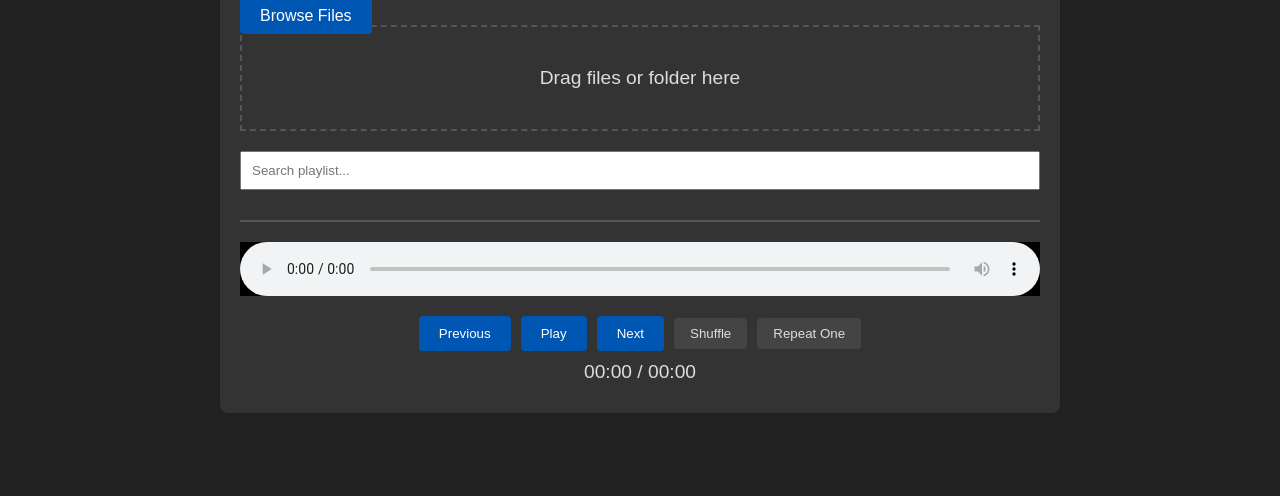
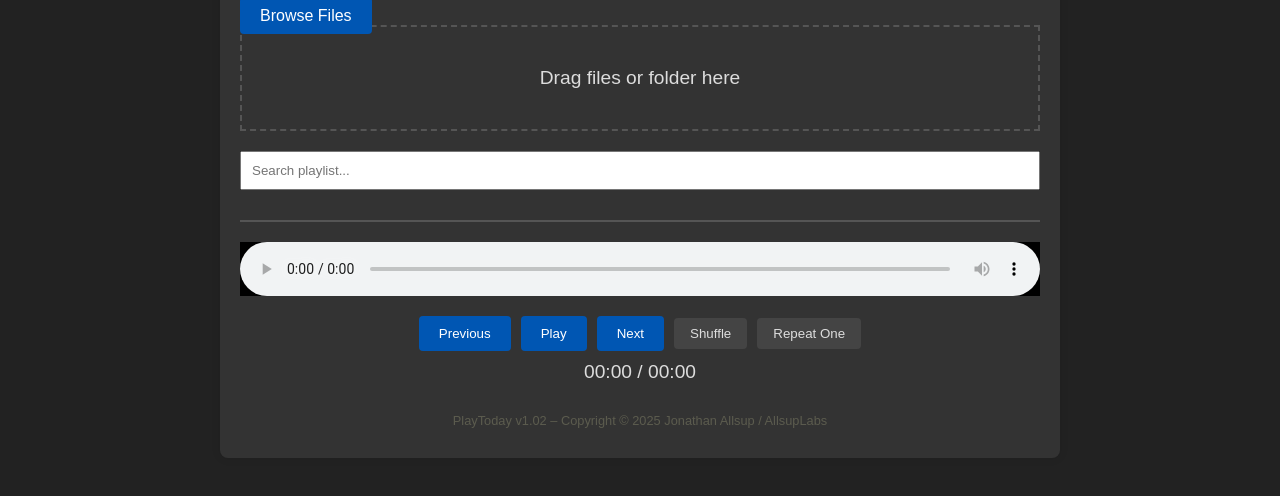
Before and after one commit to jonathanallsup/PlayToday, a plain HTML site: page PlayToday.html in a window 1280 px wide. Both pictures are taken after a click on the button "Toggle Dark Mode". Shown: the part 118-614 px from the top of the page. Drawn offline with Linux system fonts and the light colour scheme.

Commit message:
Modify PlayToday.html for version update and dark mode
Updated version comment and added dark mode styles.

```diff
--- a/PlayToday.html
+++ b/PlayToday.html
@@ -1,6 +1,6 @@
 <!DOCTYPE html>
 <!-- PlayToday Version 1.02 12/17/25
-     - Replaced RW/FF with Previous/Next Song-->
+     - Replaced RW/FF with Previous/Next Song, added ver/cw-->
 <html lang="en">
 <head>
     <meta charset="UTF-8">
@@ -200,6 +200,10 @@
             text-align: center;
             margin: 10px 0;
         }
+        body.dark-mode div[style*="font-size: 0.8em"] {
+            color: #aaa;
+            opacity: 0.7;
+        }
     </style>
 </head>
 <body>
@@ -236,6 +240,8 @@
 
         <div id="time-display">00:00 / 00:00</div>
         <div id="metadata"></div>
+        <div style="text-align: center; margin: 30px 0 10px; font-size: 0.8em; color: #665; opacity: 0.8;">
+        PlayToday v1.02 – Copyright © 2025 Jonathan Allsup / AllsupLabs </div>
     </div>
 
     <script>
```
